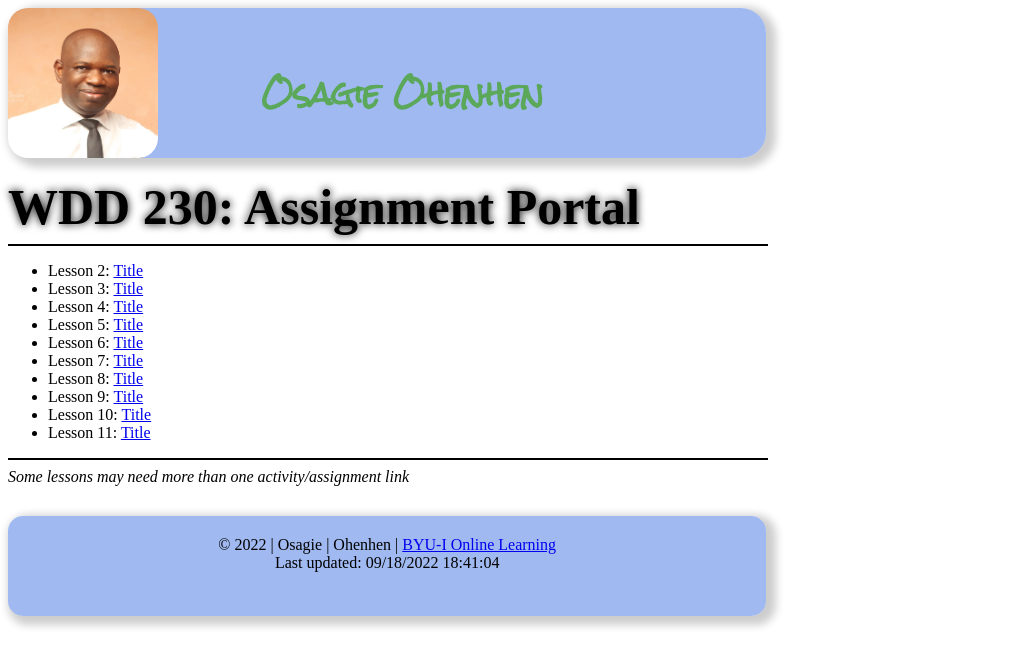
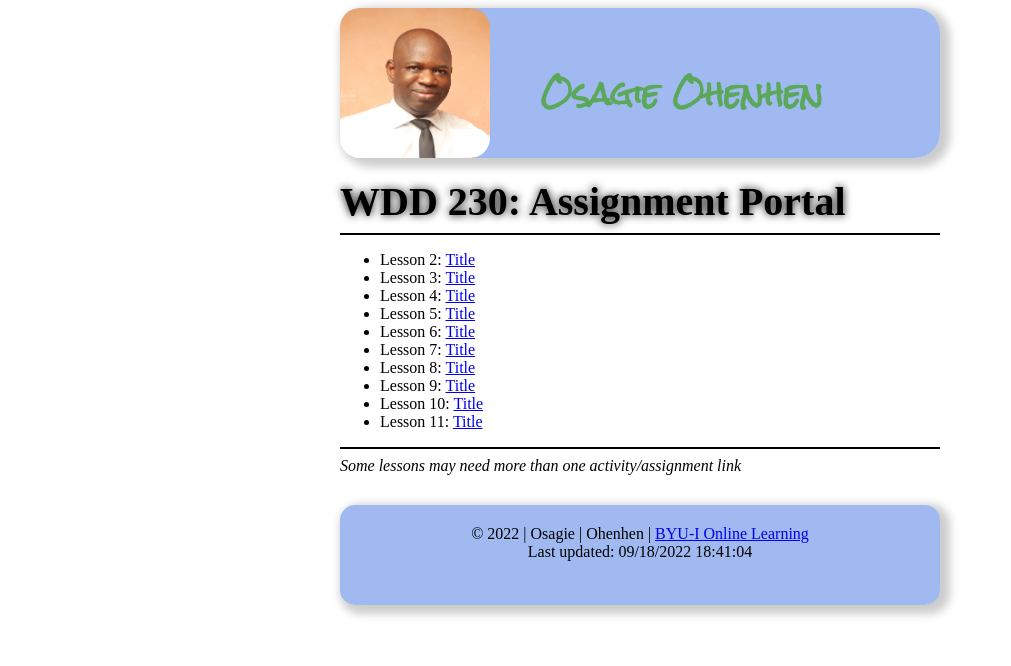
Before and after one commit to Petosagie/wdd230, a plain HTML site: page index.html in a window 1280 px wide. Shown: the whole page, without its empty margins (0-1011 px from the left). Drawn offline with Linux system fonts and the light colour scheme.

Commit message:
updated html and css

```diff
--- a/index.html
+++ b/index.html
@@ -10,6 +10,7 @@
 </head>
 
 <body>
+    <div id="container">
     <div id="content">
         <header>
             <div id="box">
@@ -50,6 +51,7 @@
     </footer>
 
 <script src="./scripts/modified.js"></script>
+</div>
 </body>
 
 </html>
--- a/styles/styles.css
+++ b/styles/styles.css
@@ -1,12 +1,16 @@
 @import url('https://fonts.googleapis.com/css2?family=Roboto:wght@300&family=Rock+Salt&display=swap');
 
+#container{
+    max-width:600px;
+    margin: auto;
+}
 h2 {
     margin: 0;
 }
 #box {
     display: grid;
     grid-template-columns: 1fr 2fr ;
-    width: 60%;
+    /* width: 60%; */
     margin-top: 5px;
     background-color: #4f7fe689;
     box-shadow: 5px 4px 8px 5px rgba(0,0,0,0.2);
@@ -15,7 +19,7 @@ h2 {
 
 footer {
     background-color: #4f7fe689;
-    width: 60%;
+    /* width: 60%; */
     height: 60px;
     padding: 20px 0;
     margin-top: 30px;
@@ -28,7 +32,7 @@ footer {
 }
 
 .box-title {
-    width: 60%;
+    /* width: 60%; */
     font-family: 'Rock Salt', 'Bradley Hand', sans-serif;
     font-size: 2em;
     margin-top: 10px;
@@ -49,19 +53,19 @@ footer {
 
 hr.top {
     border: 1px solid black;
-    width: 60%;
+    /* width: 60%; */
     margin-left: 0;
 }
 hr.bottom {
     border: 1px solid black;
-    width: 60%;
+    /* width: 60%; */
     margin-left: 0;
 }
 .bold-text{
     margin-top: 20px;
-    font-size: 50px;
+    font-size: 40px;
     font-weight: bold;
     text-align: left;
-    width: 70%;
+    /* width: 70%; */
     text-shadow: 0px 0px 8px;
 }
```
